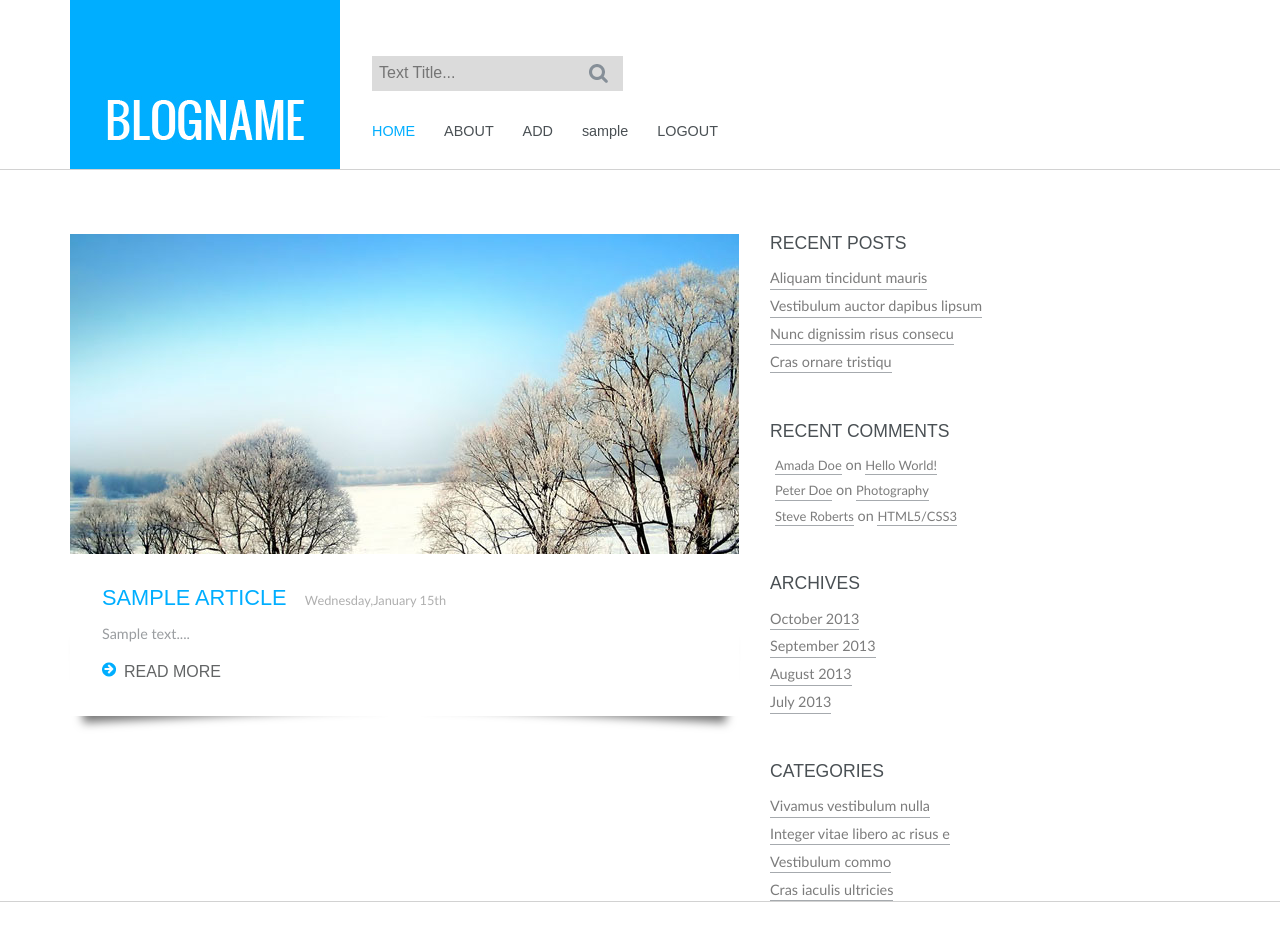
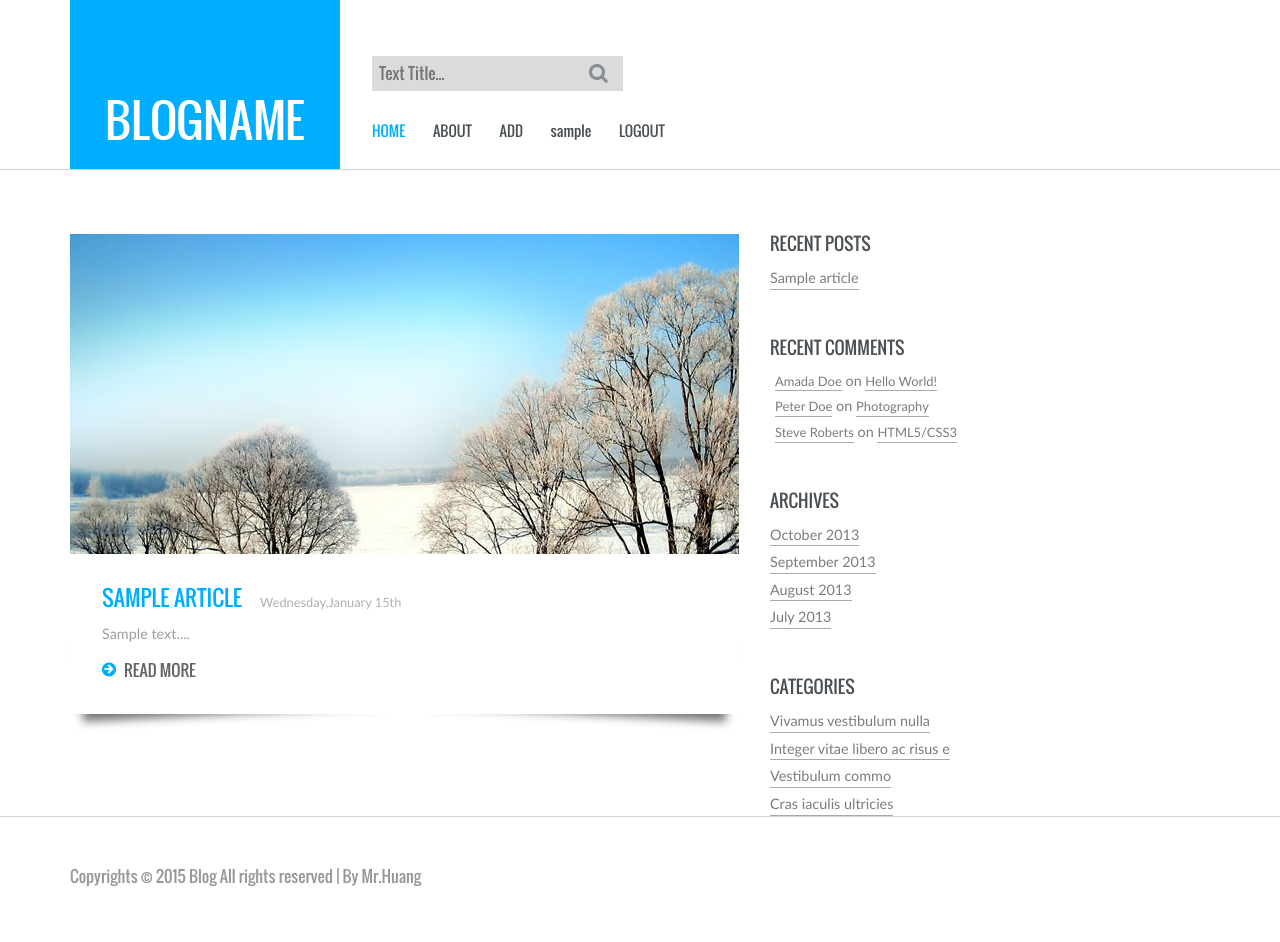
Before and after one commit to AwesomeIcon/PublicSite, a Django app: template blog/templates/index.html in a window 1280 px wide. Shown: the top 942 px of the page. After the commit the page ends 886 px from the top, so only its background shows below. Run offline with Django 3.2, Linux system fonts and the light colour scheme; the template is opened without the code that fills it: values that come from a table or form of the project are taken from there, others are empty; tables that the repository leaves empty hold one stand-in row (values such as "Sample post"); some libraries are stand-ins or nearby versions; some web fonts are replaced.

Commit message:
i have forgotten what i do for this time

```diff
--- a/blog/models.py
+++ b/blog/models.py
@@ -18,3 +18,6 @@ class Article(models.Model):
 
     def __unicode__(self):
         return u'%s' % (self.title)
+
+    class Meta:
+        ordering = ['-publishtime']
--- a/blog/static/css/fonts.css
+++ b/blog/static/css/fonts.css
@@ -27,7 +27,7 @@
   font-family: 'Oswald';
   font-style: normal;
   font-weight: 400;
-  src: local('Oswald Regular'), local('Oswald-Regular'), url(http://fonts.gstatic.com/s/oswald/v10/pEobIV_lL25TKBpqVI_a2w.woff2) format('woff2');
+  src: local('Oswald Regular'), local('Oswald-Regular'), url(pEobIV_lL25TKBpqVI_a2w.woff2) format('woff2');
   unicode-range: U+0000-00FF, U+0131, U+0152-0153, U+02C6, U+02DA, U+02DC, U+2000-206F, U+2074, U+20AC, U+2212, U+2215, U+E0FF, U+EFFD, U+F000;
 }
 /* latin-ext */
--- a/blog/static/css/fonts2.css
+++ b/blog/static/css/fonts2.css
@@ -43,7 +43,7 @@
   font-family: 'Lato';
   font-style: normal;
   font-weight: 400;
-  src: local('Lato Regular'), local('Lato-Regular'), url(http://fonts.gstatic.com/s/lato/v11/1YwB1sO8YE1Lyjf12WNiUA.woff2) format('woff2');
+  src: local('Lato Regular'), local('Lato-Regular'), url(1YwB1sO8YE1Lyjf12WNiUA.woff2) format('woff2');
   unicode-range: U+0000-00FF, U+0131, U+0152-0153, U+02C6, U+02DA, U+02DC, U+2000-206F, U+2074, U+20AC, U+2212, U+2215, U+E0FF, U+EFFD, U+F000;
 }
 /* latin-ext */
--- a/blog/templates/about.html
+++ b/blog/templates/about.html
@@ -75,7 +75,7 @@ License URL: http://creativecommons.org/licenses/by/3.0/
 <!--/header-->
 <div class="about-content">
 	 <div class="container">
-		 <h2>Something About Me and Blogging</h2>
+		 <h2>Something About {{ username|capfirst }} and Blogging</h2>
 		 <div class="about-section">
 			 <div class="about-grid">
 				 <h3>WHY I STARTED THIS BLOG?</h3>
--- a/blog/templates/index.html
+++ b/blog/templates/index.html
@@ -83,22 +83,6 @@
 						 </div>
 					 </div>
                      {% endfor %}
-{#					 <div class="content-grid-info">#}
-{#						 <img src="{% static 'img/post2.jpg' %}" alt=""/>#}
-{#						 <div class="post-info">#}
-{#						 <h4><a href="single.html">Lorem ipsum dolor sit amet</a>  July 30, 2014 / 27 Comments</h4>#}
-{#						 <p>Praesent dapibus, neque id cursus faucibus, tortor neque egestas augue, eu vulputate magna eros eu erat. Aliquam erat volutpat. Nam dui mi, tincidunt quis.</p>#}
-{#						 <a href="single.html"><span></span>READ MORE</a>#}
-{#						 </div>#}
-{#					 </div>#}
-{#					 <div class="content-grid-info">#}
-{#						 <img src="{% static 'img/post3.jpg' %}" alt=""/>#}
-{#						 <div class="post-info">#}
-{#						 <h4><a href="single.html">Lorem ipsum dolor sit amet</a>  July 30, 2014 / 27 Comments</h4>#}
-{#						 <p>Praesent dapibus, neque id cursus faucibus, tortor neque egestas augue, eu vulputate magna eros eu erat. Aliquam erat volutpat. Nam dui mi, tincidunt quis.</p>#}
-{#						 <a href="single.html"><span></span>READ MORE</a>#}
-{#						 </div>#}
-{#					 </div>#}
 
 				 </div>
 			  </div>
@@ -106,10 +90,9 @@
 				 <div class="recent">
 					 <h3>RECENT POSTS</h3>
 					 <ul>
-					 <li><a href="#">Aliquam tincidunt mauris</a></li>
-					 <li><a href="#">Vestibulum auctor dapibus  lipsum</a></li>
-					 <li><a href="#">Nunc dignissim risus consecu</a></li>
-					 <li><a href="#">Cras ornare tristiqu</a></li>
+                         {% for article in articles|slice:"3" %}
+					 <li><a href="#">{{ article.title }}</a></li>
+                         {% endfor %}
 					 </ul>
 				 </div>
 				 <div class="comments">
--- a/blog/views.py
+++ b/blog/views.py
@@ -112,6 +112,7 @@ def edit(request,num):
     else:
         return HttpResponse(r'<html><script type="text/javascript">alert("Login again!"); window.location="/"</script></html>')
 
+
 def consult(request):
     if request.session['person_id']:
         perid = request.session['person_id']
```
Also changed, not shown: blog/static/css/1YwB1sO8YE1Lyjf12WNiUA.woff2 (added), blog/static/css/pEobIV_lL25TKBpqVI_a2w.woff2 (added), 2 other files.
